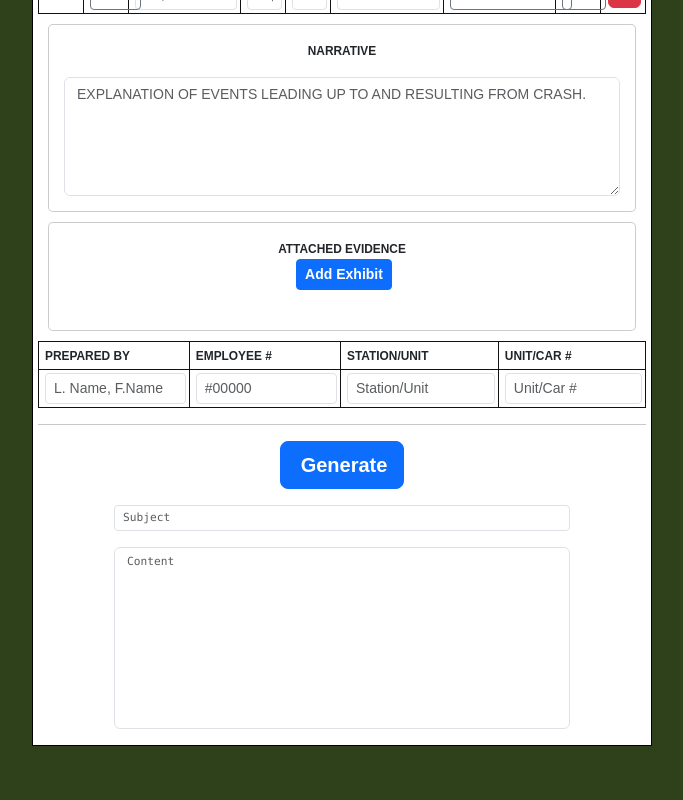
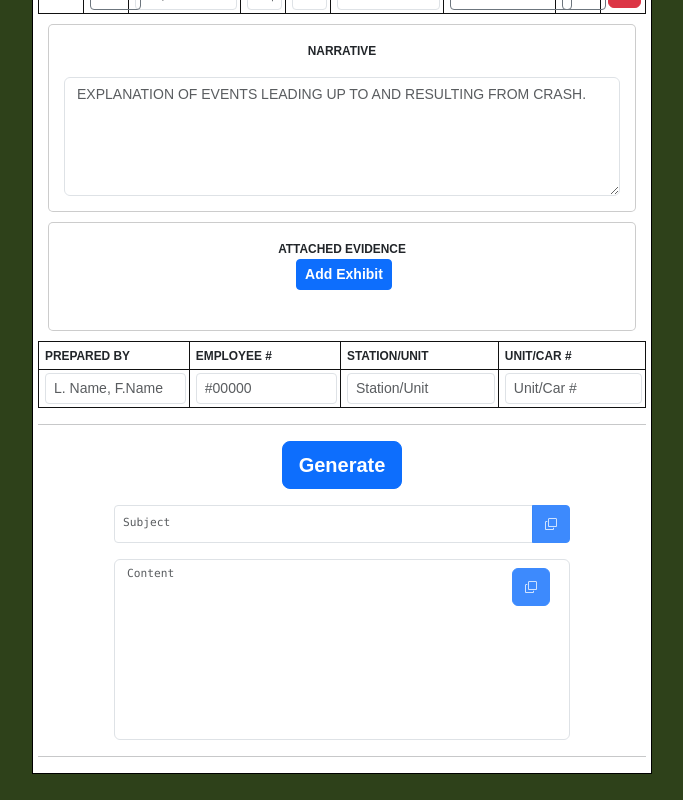
Before and after one commit to TorinMartin/TCGenerator, an Angular app: page / in a window 1280 px wide. Shown: the part 786-1586 px from the top of the page, without its empty margins (298-981 px from the left). Before the commit the page ends 1558 px from the top, so only its background shows below. Built offline with nearby package versions, Linux system fonts and the light colour scheme.

Commit message:
Copy report to clipboard

```diff
--- a/src/app/pages/report/report.component.css
+++ b/src/app/pages/report/report.component.css
@@ -1,5 +1,4 @@
 .bb-code {
-    width: 75%;
     resize: none;
     font-family: "Consolas", "Courier New", monospace;
     font-size: 0.7rem;
@@ -12,3 +11,29 @@
     height: 1.5rem;
     border-width: 0.25em;
 }
+
+.input-group {
+    width: 75%;
+}
+
+.cpy-btn {
+    border-top-right-radius: 0.25rem;
+    border-bottom-right-radius: 0.25rem;
+    border-bottom-left-radius: 0px;
+    border-top-left-radius: 0px;
+    opacity: 0.8;
+}
+
+.textarea-container {
+    width: 75%;
+    display:inline-block;
+    position:relative;
+}
+
+.cpy-btn-overlay {
+    position: absolute;
+    top: 25px;
+    right: 20px;
+    z-index: 2;
+    opacity: 0.8;
+  }
--- a/src/app/pages/report/report.component.html
+++ b/src/app/pages/report/report.component.html
@@ -13,16 +13,32 @@
     <div class="mt-3 d-flex justify-content-center">
         <button class="btn btn-primary btn-lg fw-bold" (click)="generate()">
             <div class="d-flex align-items-center">
-                <div *ngIf="isLoading" class="spinner-border loading" role="status">
+                <div *ngIf="isLoading" class="spinner-border loading mr-3" role="status">
                     <span class="visually-hidden">Loading...</span>
                 </div>
-                <span class="ms-1">Generate</span>
+                <span>Generate</span>
             </div>
         </button>
     </div>
     <div class="mb-3 mt-3 d-flex justify-content-center flex-column align-items-center">
-
-        <input readonly type="text" class="form-control form-control-sm bb-code" placeholder="Subject" [value]="bbCodeSubject" />
-        <textarea readonly placeholder="Content" class="form-control bb-code mt-3" rows="10" [value]="bbCodeContent"></textarea>
+        <div class="input-group">
+            <input readonly type="text" class="form-control form-control-sm bb-code" placeholder="Subject" [value]="bbCodeSubject" />
+            <div class="input-group-append">
+                <button class="btn btn-primary cpy-btn" type="button" (click)="copyTitle()">
+                    <svg xmlns="http://www.w3.org/2000/svg" width="12" height="12" fill="currentColor" class="bi bi-copy" viewBox="0 0 16 16">
+                        <path fill-rule="evenodd" d="M4 2a2 2 0 0 1 2-2h8a2 2 0 0 1 2 2v8a2 2 0 0 1-2 2H6a2 2 0 0 1-2-2zm2-1a1 1 0 0 0-1 1v8a1 1 0 0 0 1 1h8a1 1 0 0 0 1-1V2a1 1 0 0 0-1-1zM2 5a1 1 0 0 0-1 1v8a1 1 0 0 0 1 1h8a1 1 0 0 0 1-1v-1h1v1a2 2 0 0 1-2 2H2a2 2 0 0 1-2-2V6a2 2 0 0 1 2-2h1v1z"/>
+                    </svg>
+                </button>
+            </div>
+        </div>
+        <div class="textarea-container">
+            <textarea readonly placeholder="Content" class="form-control bb-code mt-3" rows="10" [value]="bbCodeContent"></textarea>
+            <button class="btn btn-primary cpy-btn-overlay" type="button" (click)="copyBody()">
+                <svg xmlns="http://www.w3.org/2000/svg" width="12" height="12" fill="currentColor" class="bi bi-copy" viewBox="0 0 16 16">
+                    <path fill-rule="evenodd" d="M4 2a2 2 0 0 1 2-2h8a2 2 0 0 1 2 2v8a2 2 0 0 1-2 2H6a2 2 0 0 1-2-2zm2-1a1 1 0 0 0-1 1v8a1 1 0 0 0 1 1h8a1 1 0 0 0 1-1V2a1 1 0 0 0-1-1zM2 5a1 1 0 0 0-1 1v8a1 1 0 0 0 1 1h8a1 1 0 0 0 1-1v-1h1v1a2 2 0 0 1-2 2H2a2 2 0 0 1-2-2V6a2 2 0 0 1 2-2h1v1z"/>
+                </svg>
+            </button>
+        </div>
     </div>
+    <hr>
 </div>
--- a/src/app/pages/report/report.component.ts
+++ b/src/app/pages/report/report.component.ts
@@ -18,8 +18,8 @@ export class ReportComponent {
 
   generate() {
     this.isLoading = true;
-    this.bbCodeContent = '';
-    this.bbCodeSubject = '';
+    this.bbCodeContent = "";
+    this.bbCodeSubject = "";
     setTimeout(() => {
       this.bbCodeSubject = this._generationService.generateTitle();
       this.bbCodeContent = this._generationService.generate();
@@ -27,4 +27,28 @@ export class ReportComponent {
       this.isLoading = false;
     }, 200);
   }
+
+  copyTitle() {
+    if (this.bbCodeSubject === "") {
+      this.toastr.error('Generate a report first.', 'Nothing To Copy');
+    }
+    else {
+      navigator.clipboard.writeText(this.bbCodeSubject).then(
+        () => this.toastr.info('Report subject copied.', 'Copied Subject'),
+        () => this.toastr.info('Unable to copy report subject!', 'Error')
+      );
+    }
+  }
+
+  copyBody() {
+    if (this.bbCodeContent === "") {
+      this.toastr.error('Generate a report first.', 'Nothing To Copy');
+    }
+    else {
+      navigator.clipboard.writeText(this.bbCodeContent).then(
+        () => this.toastr.info('Report BBCode copied.', 'Copied BBCode'),
+        () => this.toastr.info('Unable to copy report content', 'Error')
+      );
+    }
+  }
 }
```
